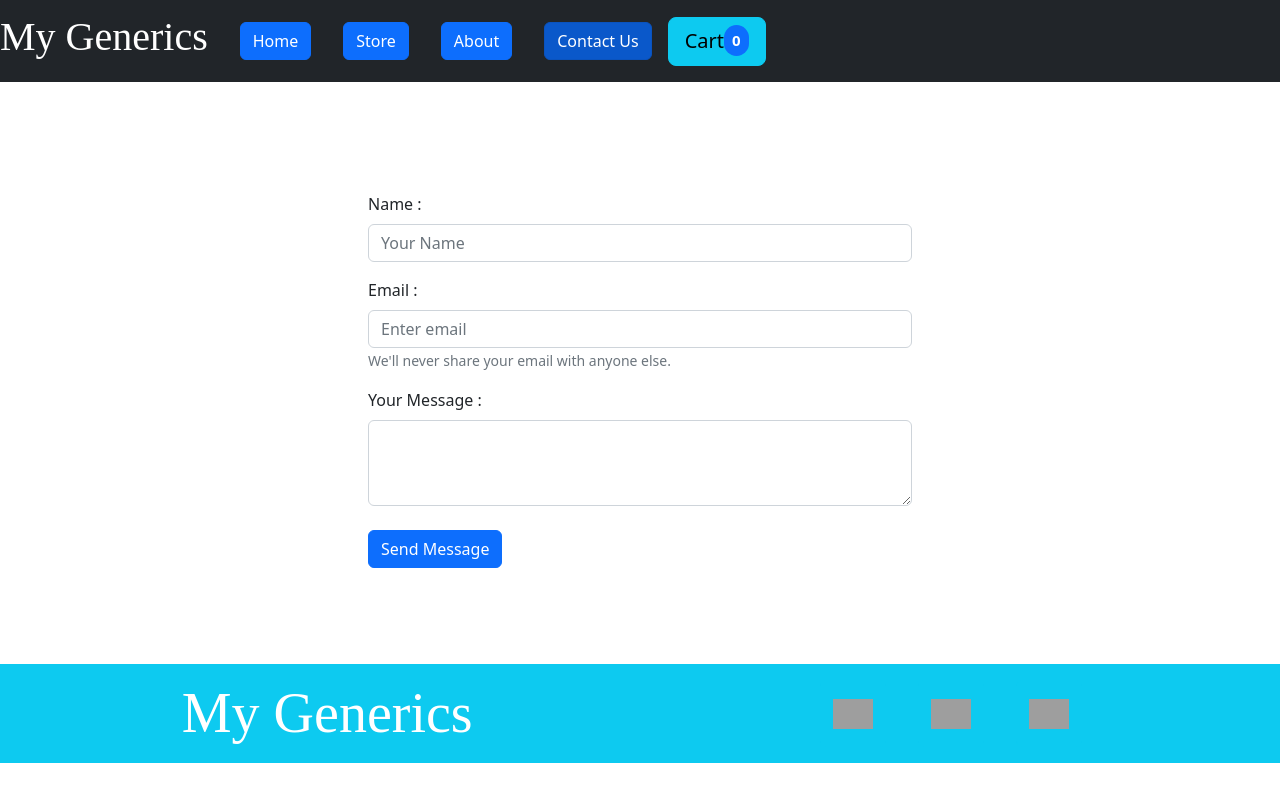
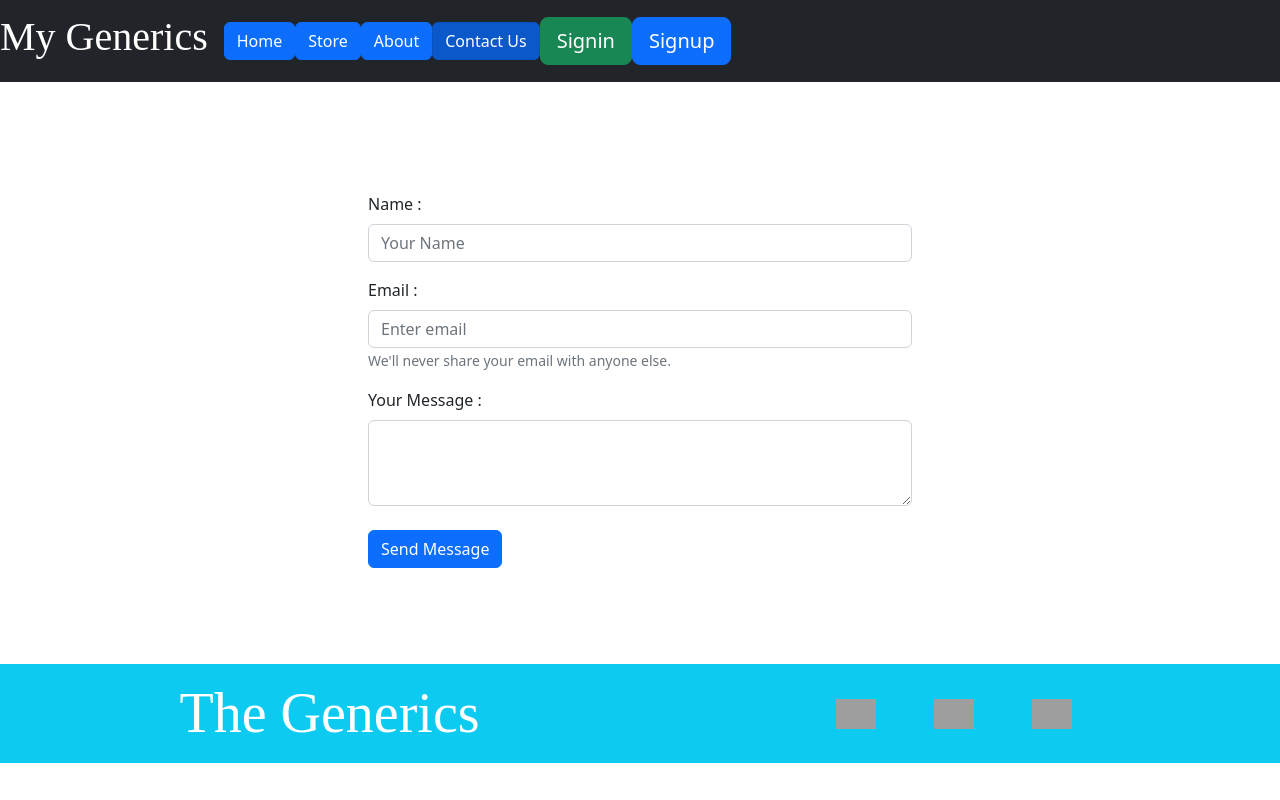
Before and after one commit to SHAIK14/Ecommerce, a React (Create React App) app: page /contact in a window 1280 px wide. Built offline with nearby package versions, Linux system fonts and the light colour scheme; grey boxes are pictures that could not be loaded.

Commit message:
deployed , some major changes

```diff
--- a/src/App.jsx
+++ b/src/App.jsx
@@ -4,12 +4,12 @@ import Header from "./components/Header";
 import Footer from "./components/Footer";
 import Spinner from "./components/Spinner";
 
-import Error from "./components/Pages/Error";
-import About from "./components/Pages/About";
 import Home from "./components/Pages/Home";
 import Store from "./components/Pages/Store";
+import About from "./components/Pages/About";
 import ContactUs from "./components/Pages/ContactUs";
 import Products from "./components/Pages/Products";
+import Error from "./components/Pages/Error";
 
 import ModalPortal from "./components/modals/ModalPortal";
 const App = () => {
--- a/src/components/Footer.jsx
+++ b/src/components/Footer.jsx
@@ -7,7 +7,7 @@ function Footer() {
         style={{ fontFamily: "serif" }}
         className="display-4 font-weight-bolder"
       >
-        My Generics
+        The Generics
       </span>
       <div className="d-flex">
         <Button variant="info mx-3">
--- a/src/components/Header.jsx
+++ b/src/components/Header.jsx
@@ -1,12 +1,16 @@
 import { useContext } from "react";
 import { Navbar, Nav, Button, Badge } from "react-bootstrap";
 import { NavLink, useLocation } from "react-router-dom";
+import AuthContext from "./store/auth-context";
 import CartContext from "./store/cart-context";
 import ModalContext from "./store/modal-context";
 
-const Header = (props) => {
-  const { cartModalHandler } = useContext(ModalContext);
+function Header() {
+  const { cartModalHandler, authModalHandler } = useContext(ModalContext);
   const { totalItems } = useContext(CartContext);
+  const { isLoggedIn, logoutHandler } = useContext(AuthContext);
+  const loc = useLocation();
+
   return (
     <Navbar
       bg="dark"
@@ -21,19 +25,20 @@ const Header = (props) => {
       </Navbar.Brand>
       <Navbar.Collapse id="basic-navbar-nav">
         <Nav variant="pills" defaultActiveKey="/home" className="mr-auto">
-          <NavLink className="btn btn-primary mx-3" to="/">
+          <NavLink className="btn btn-primary mr-3" to="/">
             Home
           </NavLink>
-          <NavLink className="btn btn-primary mx-3" to="/store">
+          <NavLink className="btn btn-primary mr-3" to="/store">
             Store
           </NavLink>
-          <NavLink className="btn btn-primary mx-3" to="/about">
+          <NavLink className="btn btn-primary mr-3" to="/about">
             About
           </NavLink>
-          <NavLink className="btn btn-primary mx-3" to="/contact">
+          <NavLink className="btn btn-primary mr-3" to="/contact">
             Contact Us
           </NavLink>
         </Nav>
+        {isLoggedIn && loc.pathname === "/store" && (
           <Button
             variant="info"
             className="d-flex align-items-center mr-3"
@@ -45,9 +50,56 @@ const Header = (props) => {
               {totalItems}
             </Badge>
           </Button>
+        )}
+        {!isLoggedIn && (
+          <Button
+            variant="success"
+            className="d-flex align-items-center mr-3"
+            size="lg"
+            onClick={() => {
+              authModalHandler("Signin", false);
+            }}
+          >
+            Signin
+          </Button>
+        )}
+        {!isLoggedIn && (
+          <Button
+            variant="primary"
+            className="d-flex align-items-center mr-3"
+            size="lg"
+            onClick={() => {
+              authModalHandler("Signup", false);
+            }}
+          >
+            Signup
+          </Button>
+        )}
+        {isLoggedIn && (
+          <Button
+            variant="primary"
+            className="d-flex align-items-center mr-3"
+            size="lg"
+            onClick={() => {
+              authModalHandler("Change Password", true);
+            }}
+          >
+            Change Password
+          </Button>
+        )}
+        {isLoggedIn && (
+          <Button
+            variant="danger"
+            className="d-flex align-items-center mr-3"
+            size="lg"
+            onClick={logoutHandler}
+          >
+            Logout
+          </Button>
+        )}
       </Navbar.Collapse>
     </Navbar>
   );
-};
+}
 
 export default Header;
--- a/src/components/Pages/About.jsx
+++ b/src/components/Pages/About.jsx
@@ -15,9 +15,9 @@ function About() {
         <img
           src="https://prasadyash2411.github.io/ecom-website/img/Band%20Members.png"
           alt="About us"
-          height="350px"
+          height="250px"
           style={{ borderRadius: "50%" }}
-          className="float-left mr-4"
+          className="float-left mr-1"
         />
         <div className="">
           Lorem ipsum dolor sit amet, consectetur adipisicing elit. Repudiandae
--- a/src/components/Pages/ContactUs.jsx
+++ b/src/components/Pages/ContactUs.jsx
@@ -1,10 +1,11 @@
-import React, { useRef } from "react";
+import React, { useContext, useRef } from "react";
 import { Button, Form } from "react-bootstrap";
-
+import ModalContext from "../store/modal-context";
 function ContactUs() {
   const nameRef = useRef("");
   const messageRef = useRef("");
   const emailRef = useRef("");
+  const { alertModalHandler } = useContext(ModalContext);
 
   async function submitHandler(event) {
     event.preventDefault();
@@ -33,17 +34,17 @@ function ContactUs() {
       messageRef.current.value = "";
       emailRef.current.value = "";
 
-      //   alertModalHandler(
-      //     "Message Sent",
-      //     "Message Sent Successfully, we will reach you soon!",
-      //     "green"
-      //   );
+      alertModalHandler(
+        "Message Sent",
+        "Message Sent Successfully, we will reach you soon!",
+        "green"
+      );
     } catch (err) {
-      //   alertModalHandler(
-      //     "Message Not Sent",
-      //     "Something goes wrong!!! \nPlease try after sometime...",
-      //     ""
-      //   );
+      alertModalHandler(
+        "Message Not Sent",
+        "Something goes wrong!!! \nPlease try after sometime...",
+        ""
+      );
     }
   }
 
--- a/src/components/Pages/Error.jsx
+++ b/src/components/Pages/Error.jsx
@@ -1,9 +1,6 @@
-import Header from "../Header";
-
 function Error() {
   return (
     <>
-      <Header />
       <div className="mt-5 w-100 font-weight-bolder d-flex align-items-center justify-content-center">
         <h1 className="p-5 mt-5 display-1 font-weight-bolder">404 Error</h1>
         <h2 className="display-4">Not Found!!!</h2>
--- a/src/components/Pages/Store.jsx
+++ b/src/components/Pages/Store.jsx
@@ -1,6 +1,8 @@
 import { useContext } from "react";
 import { Container, Button } from "react-bootstrap";
+import { useLocation } from "react-router-dom";
 import styles from "./Store.module.css";
+import AuthContext from "../store/auth-context";
 import ModalContext from "../store/modal-context";
 import StoreDataList from "../dataLists/StoreDataList";
 
@@ -33,8 +35,12 @@ export const STOREDATA = [
 
 function Store() {
   const { cartModalHandler } = useContext(ModalContext);
+  const { isLoggedIn } = useContext(AuthContext);
+  const loc = useLocation();
+
   return (
     <>
+      {loc.pathname === "/store" && isLoggedIn && (
         <>
           <div className="bg-secondary mt-5 text-white d-flex flex-column align-items-center py-4">
             <h3
@@ -72,13 +78,16 @@ function Store() {
             </Button>
           </div>
         </>
+      )}
 
+      {loc.pathname === "/store" && !isLoggedIn && (
         <>
-        {/* <h1 className="display-1 mt-5 p-5">Access Denied</h1>
+          <h1 className="display-1 mt-5 p-5">Access Denied</h1>
           <h2 className="display-4 p-5">
             Signin/Signup to get access to Store page
-        </h2> */}
+          </h2>
         </>
+      )}
     </>
   );
 }
--- a/src/components/modals/AuthModal.jsx
+++ b/src/components/modals/AuthModal.jsx
@@ -83,7 +83,7 @@ function AuthModal(props) {
     let url = "";
     let fetchBody = {};
 
-    if (props.title.toLowerCase() == "change password") {
+    if (props.title.toLowerCase() === "change password") {
       url =
         "https://identitytoolkit.googleapis.com/v1/accounts:update?key=AIzaSyB1Mwo70PKg-Kiy07h3RBan8TCdyIhkDJY";
 
@@ -98,12 +98,12 @@ function AuthModal(props) {
       return;
     }
 
-    if (props.title.toLowerCase() == "signup") {
+    if (props.title.toLowerCase() === "signup") {
       url =
         "https://identitytoolkit.googleapis.com/v1/accounts:signUp?key=AIzaSyB1Mwo70PKg-Kiy07h3RBan8TCdyIhkDJY";
     }
 
-    if (props.title.toLowerCase() == "signin") {
+    if (props.title.toLowerCase() === "signin") {
       url =
         "https://identitytoolkit.googleapis.com/v1/accounts:signInWithPassword?key=AIzaSyB1Mwo70PKg-Kiy07h3RBan8TCdyIhkDJY";
     }
--- a/src/components/store/ModalContextProvider.jsx
+++ b/src/components/store/ModalContextProvider.jsx
@@ -4,8 +4,8 @@ import ModalContext from "./modal-context";
 function ModalContextProvider(props) {
   const [showAlertModal, setShowAlertModal] = useState(false);
   const [alertModalData, setAlertModalData] = useState({});
-  // const [showAuthModal, setShowAuthModal] = useState(false);
-  // const [authModalData, setAuthModalData] = useState({});
+  const [showAuthModal, setShowAuthModal] = useState(false);
+  const [authModalData, setAuthModalData] = useState({});
   const [showCartModal, setShowCartModal] = useState(false);
 
   const alertModalHandler = (title, body, theme) => {
@@ -13,10 +13,10 @@ function ModalContextProvider(props) {
     setShowAlertModal((prev) => !prev);
   };
 
-  // const authModalHandler = (title, changePasswordOnly) => {
-  //   setAuthModalData({ title, changePasswordOnly });
-  //   setShowAuthModal((prev) => !prev);
-  // };
+  const authModalHandler = (title, changePasswordOnly) => {
+    setAuthModalData({ title, changePasswordOnly });
+    setShowAuthModal((prev) => !prev);
+  };
 
   const cartModalHandler = () => {
     setShowCartModal((prev) => !prev);
@@ -25,11 +25,11 @@ function ModalContextProvider(props) {
   const modalContext = {
     showAlertModal,
     alertModalData,
-    // showAuthModal,
-    // authModalData,
+    showAuthModal,
+    authModalData,
     showCartModal,
     alertModalHandler,
-    // authModalHandler,
+    authModalHandler,
     cartModalHandler,
   };
 
--- a/src/components/store/modal-context.jsx
+++ b/src/components/store/modal-context.jsx
@@ -1,14 +1,14 @@
 import { createContext } from "react";
 
 const ModalContext = createContext({
-  // alertModalHandler: () => {},
-  // authModalHandler: () => {},
+  alertModalHandler: () => {},
+  authModalHandler: () => {},
   cartModalHandler: () => {},
-  // showAlertModal: "",
-  // showAuthModal: "",
+  showAlertModal: "",
+  showAuthModal: "",
   showCartModal: "",
-  // alertModalData: null,
-  // authModalData: null,
+  alertModalData: null,
+  authModalData: null,
 });
 
 export default ModalContext;
```
Also changed, not shown: src/components/modals/ModalPortal.jsx (+10 -12 lines), src/index.js (+8 -5 lines). Lines whose indentation alone changed are shown as unchanged.
